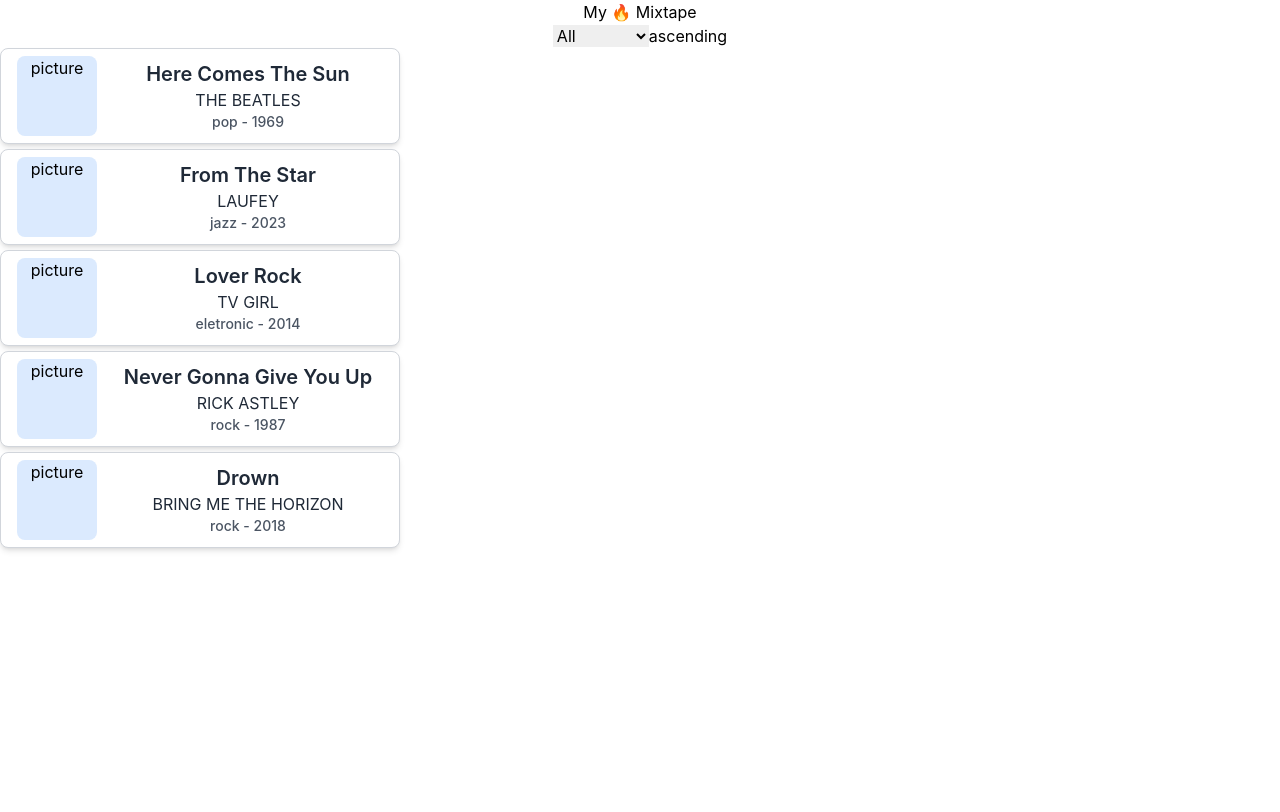
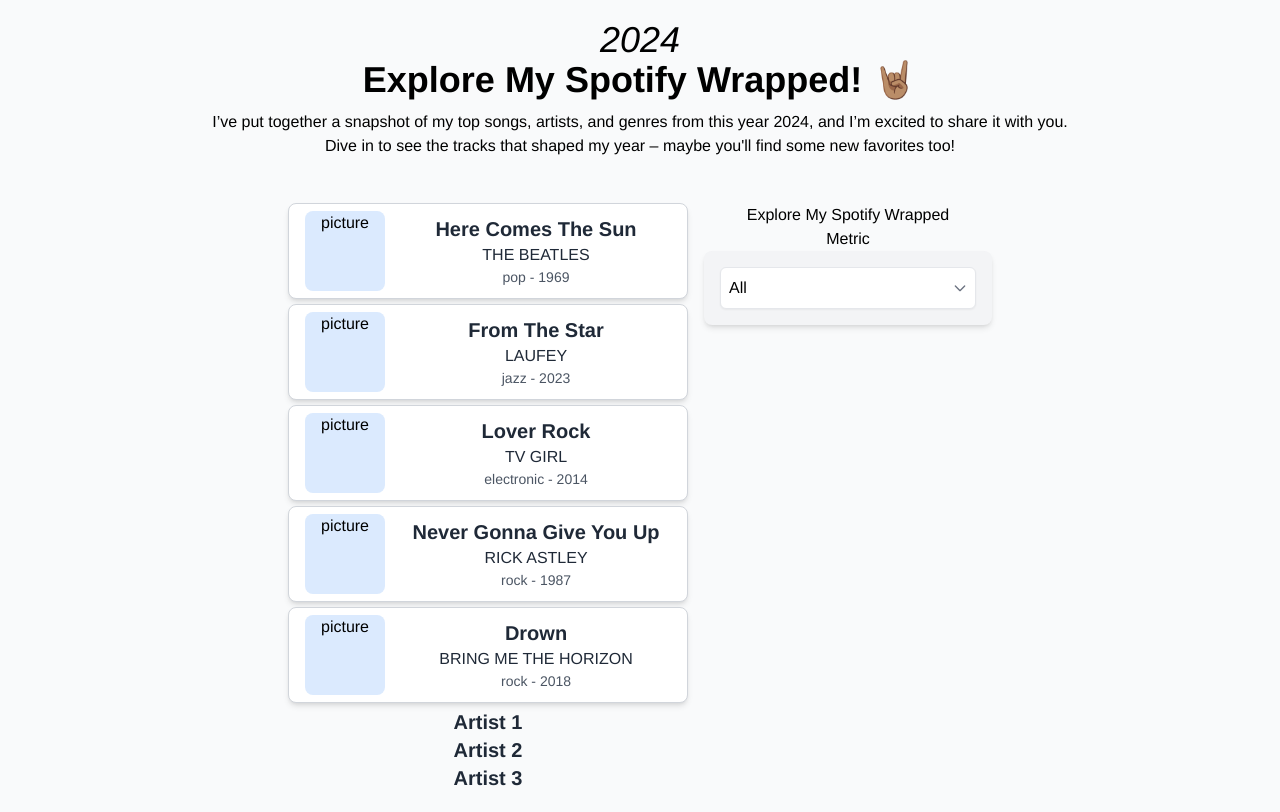
Before and after one commit to VahnisHappy/Explore-Spotify-Wrapped, a React (Create React App) app: page / in a window 1280 px wide. Built offline with nearby package versions, Linux system fonts and the light colour scheme.

Commit message:
add: new feature artist for show top artists in wrapped

```diff
--- /dev/null
+++ b/src/components/Artist.tsx
@@ -0,0 +1,9 @@
+export interface ArtistProps {
+    artists : string
+}
+
+export default function Artist ({artists} : ArtistProps) {
+    return(
+        <div className="text-gray-800 text-lg sm:text-xl font-semibold">{artists}</div>
+    )
+}
--- /dev/null
+++ b/src/components/ArtistContext.tsx
@@ -0,0 +1,28 @@
+import { ArtistProps } from './Artist';
+import {Dispatch, SetStateAction, ReactNode, useState, createContext, useEffect} from "react"
+
+
+interface ArtistContextType {
+    artists: ArtistProps[]
+    setArtists: Dispatch<SetStateAction<ArtistProps[]>>
+    selectedArtist: ArtistProps | null
+    setSelectedArtist: Dispatch<SetStateAction<ArtistProps | null>>
+}
+
+interface ArtistProviderProps {
+    children: ReactNode
+    artists: ArtistProps[]
+  }
+
+export const ArtistContext = createContext<ArtistContextType | undefined>(undefined)
+
+export default function ArtistContextProvider ({children, artists: initialArtists}: ArtistProviderProps){
+    const [artists, setArtists] = useState<ArtistProps[]>(initialArtists)
+    const [selectedArtist, setSelectedArtist] = useState<ArtistProps | null>(null)
+    const value = {artists, setArtists, selectedArtist, setSelectedArtist}
+    useEffect(() => { setArtists(artists)}, [artists])
+    return(
+
+        <ArtistContext.Provider value={value}>{children}</ArtistContext.Provider>
+    )
+}
--- /dev/null
+++ b/src/components/ArtistList.tsx
@@ -0,0 +1,15 @@
+import { useContext, useEffect, useState } from "react"
+import { ArtistContext } from "./ArtistContext"
+import Artist,{ ArtistProps } from "./Artist"
+
+
+export default function ArtistList() {
+  const context = useContext(ArtistContext)
+  if (!context) throw new Error("Controls must be used within a ArtistProvider")
+  const {artists} = context
+  return (
+    <div>
+        {artists.map((artist, index) => (<Artist {...artist} key={index}/>))}
+    </div>
+  )
+}
--- a/src/components/Control.tsx
+++ b/src/components/Control.tsx
@@ -1,8 +1,7 @@
-import { useContext, ChangeEvent } from "react"
+import { useContext, ChangeEvent, useState } from "react"
 import { MixtapeContext } from './MixtapeContext'
 
-
-export default function Control ({}){
+export default function Control ({}) {
     const context = useContext(MixtapeContext)
 
     if (!context) throw new Error("Controls must be used within a MixtapeProvider")
@@ -11,21 +10,48 @@
 
     const handleChange = (e: ChangeEvent<HTMLSelectElement>) => {
         setGenre(e.target.value);
-      }
+    }
 
-    return(
-        <div className="controls">
-            <select onChange={(e) => handleChange(e)} value={genre}>
-                <option value="all">All</option>
-                <option value="electronic">Electronic</option>
-                <option value="jazz">Jazz</option>
-                <option value="rock">Rock</option>
-                <option value="pop">Pop</option>
-            </select>
+    const [viewMode, setViewMode] = useState<"songs" | "artists" | "genres">("songs")
 
-            <button onClick={() => setSortOrder(sortOrder === "ascending" ? "descending" : "ascending")}>
+    return (
+        <div className="flex justify-between items-center p-4 bg-gray-100 rounded-lg shadow-md mb-6">
+            <div className="relative inline-block w-64">
+                <select
+                    onChange={handleChange}
+                    value={genre}
+                    className="bg-white p-2 border rounded-md shadow-sm w-full appearance-none focus:outline-none focus:ring-2 focus:ring-indigo-500"
+                >
+                    <option value="all">All</option>
+                    <option value="hip hop">Hip Hop</option>
+                    <option value="jazz">Jazz</option>
+                    <option value="rock">Rock</option>
+                    <option value="pop">Pop</option>
+                </select>
+                <div className="absolute inset-y-0 right-0 flex items-center px-2 text-gray-500 pointer-events-none">
+                    <svg
+                        xmlns="http://www.w3.org/2000/svg"
+                        className="w-4 h-4"
+                        fill="none"
+                        viewBox="0 0 24 24"
+                        stroke="currentColor"
+                        aria-hidden="true"
+                    >
+                        <path
+                            stroke-linecap="round"
+                            stroke-linejoin="round"
+                            stroke-width="2"
+                            d="M19 9l-7 7-7-7"
+                        />
+                    </svg>
+                </div>
+            </div>
+            {/* <button
+                onClick={() => setSortOrder(sortOrder === "ascending" ? "descending" : "ascending")}
+                className="px-6 py-2 bg-[#403d39] text-white font-semibold rounded-md shadow-md hover:bg-[#8b8c89] focus:outline-none"
+            >
                 {sortOrder}
-            </button>
+            </button> */}
         </div>
     )
 }
--- /dev/null
+++ b/src/components/Header.tsx
@@ -0,0 +1,13 @@
+export default function Header () {
+    return (
+        <div className="items-center justify-center text-center">
+            <div className="italic md:text-4xl">2024</div>
+                <div className="text-4xl font-bold mb-[10px]">Explore My Spotify Wrapped! 🤘🏽</div>
+                <div className="text-center text-[16px]">
+                    I’ve put together a snapshot of my top songs, artists, and genres from this year 2024,
+                    and I’m excited to share it with you.<br />
+                    Dive in to see the tracks that shaped my year – maybe you'll find some new favorites too!
+                </div>
+        </div>
+    )
+}
--- a/src/components/MixtapeApp.tsx
+++ b/src/components/MixtapeApp.tsx
@@ -1,7 +1,11 @@
 import Control from "./Control"
 import MixtapeContextProvider from "./MixtapeContext"
+import ArtistContextProvider from "./ArtistContext"
 import SongList from "./SongList"
 import { SongProps } from "./Song"
+import Header from "./Header"
+import { ArtistProps } from "./Artist"
+import ArtistList from "./ArtistList"
 
 const songs: SongProps[] = [
     {
@@ -18,7 +22,7 @@
     },
     {
       artist: "TV Girl",
-      genre: "eletronic",
+      genre: "electronic",
       name: "Lover Rock",
       year: "2014",
     },
@@ -34,17 +38,34 @@
       name: "Drown",
       year: "2018",
     },
-  ];
+  ]
 
+  const artists = [
+    { artists: "Artist 1" },
+    { artists: "Artist 2" },
+    { artists: "Artist 3" }
+]
 
 export default function MixtapeApp () {
     return(
-        <MixtapeContextProvider songs={songs}>
-            <div className="App">
-                <h1 className="heading">My 🔥 Mixtape</h1>
-                <Control/>
-                <SongList/>
-            </div>
-        </MixtapeContextProvider>
+        <ArtistContextProvider artists={artists}>
+            <MixtapeContextProvider songs={songs}>
+                <div className="p-5 bg-gray-50 min-h-screen flex flex-col items-center bg-[#fffcf2]">
+                <Header />
+                <div className="flex flex-row gap-x-4 mt-[45px]">
+                    <div className="flex-1">
+                    <SongList />
+                    <ArtistList/>
+                    </div>
+                    <div className="flex-shrink-0">
+                        <p>Explore My Spotify Wrapped</p>
+                        <p>Metric</p>
+                        <Control />
+                    </div>
+                </div>
+                </div>
+            </MixtapeContextProvider>
+        </ArtistContextProvider>
+
     )
 }
--- a/src/components/MixtapeContext.tsx
+++ b/src/components/MixtapeContext.tsx
@@ -23,8 +23,6 @@
     const [genre, setGenre] = useState<string>("all")
     const [sortOrder, setSortOrder] = useState<string>("ascending")
 
-
-
     return(
         <MixtapeContext.Provider value={{ songs, genre, setGenre, sortOrder, setSortOrder }}>
             {children}
--- a/src/components/SongList.tsx
+++ b/src/components/SongList.tsx
@@ -18,25 +18,10 @@
     if (!context) throw new Error("Controls must be used within a MixtapeProvider")
 
     const { genre, sortOrder, songs } = context
-    const [filteredSongs, setFilteredSongs] = useState<SongProps[]>(songs)
-
-    useEffect(() => {
-        const newArr = [...songs]
-        if (genre === "all"){
-            setFilteredSongs(
-                newArr.sort(sortOrder === "ascending" ? ascending : descending)
-            )
-        } else {
-            setFilteredSongs(
-                newArr.filter((song) => song.genre === genre).sort(sortOrder === "ascending" ? ascending : descending)
-            )
-        }
-    }, [genre, sortOrder, songs])
 
     return (
         <div>
             {songs.map((song: SongProps) => ( <Song {...song} key={song.name} />))}
-            {/* {filteredSongs.map((song : SongProps) => (<Song {...song} key={song.name}/>))} */}
         </div>
     )
 }
--- a/src/index.css
+++ b/src/index.css
@@ -1,15 +1,8 @@
 body {
   margin: 0;
-  font-family: -apple-system, BlinkMacSystemFont, 'Segoe UI', 'Roboto', 'Oxygen',
-    'Ubuntu', 'Cantarell', 'Fira Sans', 'Droid Sans', 'Helvetica Neue',
-    sans-serif;
+  font-family: 'Helvetica Neue';
   -webkit-font-smoothing: antialiased;
   -moz-osx-font-smoothing: grayscale;
-}
-
-code {
-  font-family: source-code-pro, Menlo, Monaco, Consolas, 'Courier New',
-    monospace;
 }
 
 @tailwind base;
```
